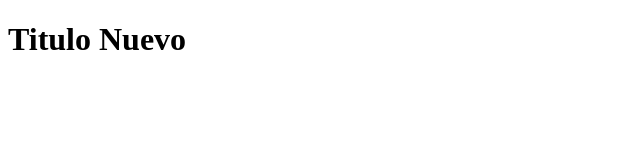
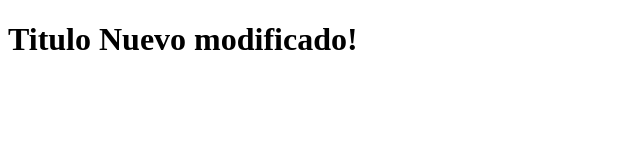
Before and after one commit to Victor211/hello-word-git, a plain HTML site: page index.html in a window 1280 px wide. Shown: the whole page, without its empty margins (0-640 px from the left). Drawn offline with Linux system fonts and the light colour scheme.

Commit message:
se modifico nuevamente index

```diff
--- a/index.html
+++ b/index.html
@@ -7,6 +7,6 @@
     <title>Demo Git</title>
 </head>
 <body>
-    <h1>Titulo Nuevo</h1>
+    <h1>Titulo Nuevo modificado!</h1>
 </body>
 </html>
```
